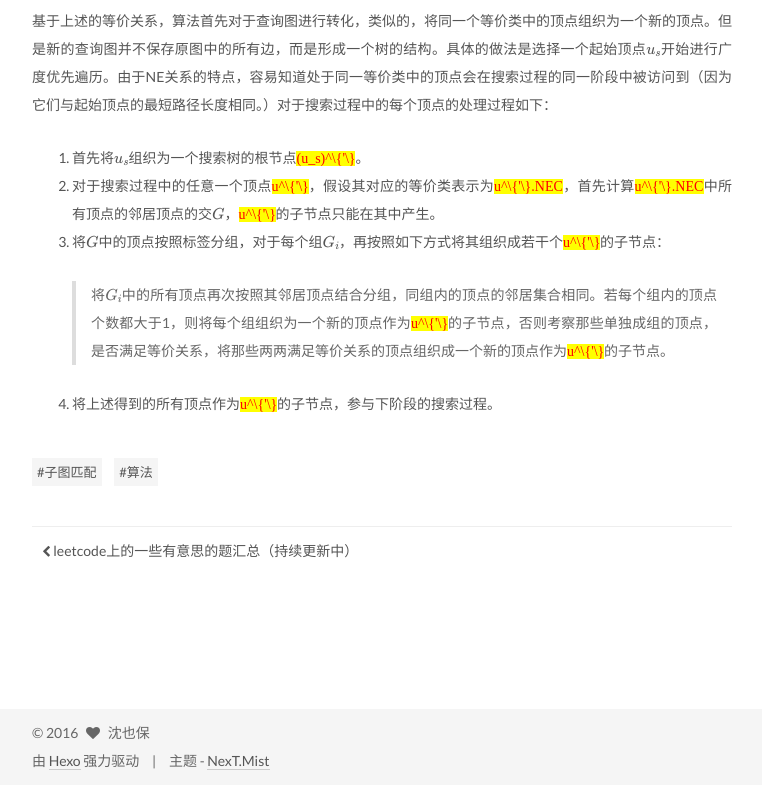
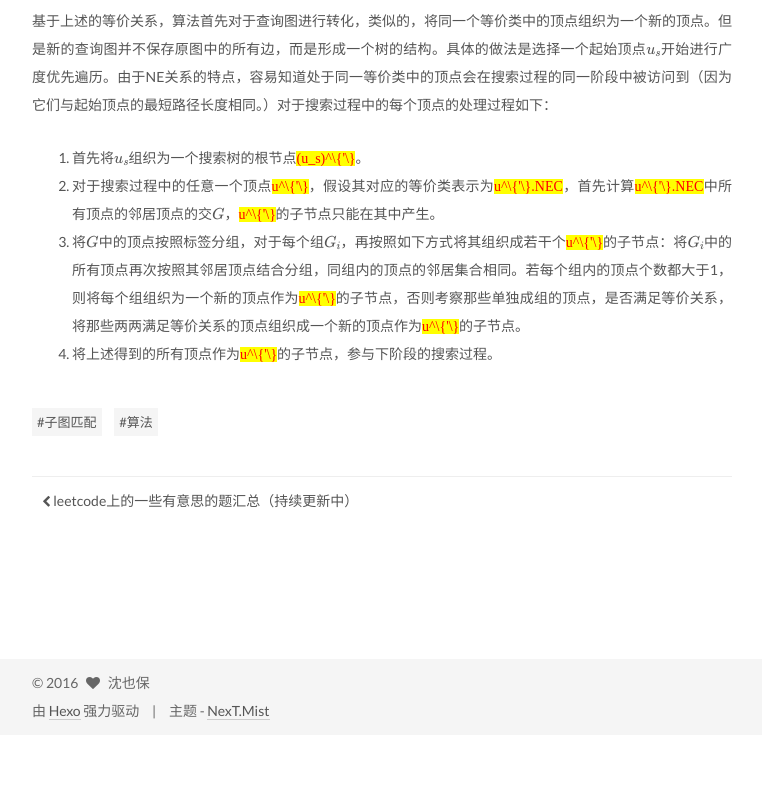
Before and after one commit to Shenyebao/Shenyebao.github.io, a plain HTML site: page 2016/04/27/TurboIso/index.html in a window 1280 px wide. Shown: the part 1547-2332 px from the top of the page, without its empty margins (98-860 px from the left). After the commit the page ends 2282 px from the top, so only its background shows below. Drawn offline with nearby package versions, Linux system fonts and the light colour scheme; some packages are replaced by stand-ins of ours; a script that the page names is missing.

Commit message:
Site updated: 2016-05-04 20:23:45

```diff
--- a/2016/04/27/TurboIso/index.html
+++ b/2016/04/27/TurboIso/index.html
@@ -87,7 +87,7 @@
 <meta property="og:site_name" content="沈也保的Blog">
 <meta property="og:description" content="算法来自SIGMOD’2013的文章：TurboISO: Towards UltraFast and Robust Subgraph Isomorphism Search in Large Graph Databases。从时间上来讲，这个算法的提出要比BoostIso早，但是它比BoostIso复杂很多，而且文章叙述的也很不清楚，所以放到后面来写。">
 <meta property="og:image" content="http://static.zybuluo.com/shenyebao/v98xafwdmtn5ngfo60q2sde6/example1.png">
-<meta property="og:updated_time" content="2016-05-04T12:22:18.000Z">
+<meta property="og:updated_time" content="2016-05-04T12:23:24.000Z">
 <meta name="twitter:card" content="summary">
 <meta name="twitter:title" content="子图匹配算法：TurboIso">
 <meta name="twitter:description" content="算法来自SIGMOD’2013的文章：TurboISO: Towards UltraFast and Robust Subgraph Isomorphism Search in Large Graph Databases。从时间上来讲，这个算法的提出要比BoostIso早，但是它比BoostIso复杂很多，而且文章叙述的也很不清楚，所以放到后面来写。">
@@ -330,13 +330,8 @@
 <ol>
 <li>首先将<span>$u_s$</span><!-- Has MathJax -->组织为一个搜索树的根节点<span>$(u_s)^\{&apos;\}$</span><!-- Has MathJax -->。</li>
 <li>对于搜索过程中的任意一个顶点<span>$u^\{&apos;\}$</span><!-- Has MathJax -->，假设其对应的等价类表示为<span>$u^\{&apos;\}.NEC$</span><!-- Has MathJax -->，首先计算<span>$u^\{&apos;\}.NEC$</span><!-- Has MathJax -->中所有顶点的邻居顶点的交$G$，<span>$u^\{&apos;\}$</span><!-- Has MathJax -->的子节点只能在其中产生。</li>
-<li><p>将$G$中的顶点按照标签分组，对于每个组$G_i$，再按照如下方式将其组织成若干个<span>$u^\{&apos;\}$</span><!-- Has MathJax -->的子节点：</p>
-<blockquote>
-<p>将$G_i$中的所有顶点再次按照其邻居顶点结合分组，同组内的顶点的邻居集合相同。若每个组内的顶点个数都大于1，则将每个组组织为一个新的顶点作为<span>$u^\{&apos;\}$</span><!-- Has MathJax -->的子节点，否则考察那些单独成组的顶点，是否满足等价关系，将那些两两满足等价关系的顶点组织成一个新的顶点作为<span>$u^\{&apos;\}$</span><!-- Has MathJax -->的子节点。</p>
-</blockquote>
-</li>
-<li><p>将上述得到的所有顶点作为<span>$u^\{&apos;\}$</span><!-- Has MathJax -->的子节点，参与下阶段的搜索过程。</p>
-</li>
+<li>将$G$中的顶点按照标签分组，对于每个组$G_i$，再按照如下方式将其组织成若干个<span>$u^\{&apos;\}$</span><!-- Has MathJax -->的子节点：将$G_i$中的所有顶点再次按照其邻居顶点结合分组，同组内的顶点的邻居集合相同。若每个组内的顶点个数都大于1，则将每个组组织为一个新的顶点作为<span>$u^\{&apos;\}$</span><!-- Has MathJax -->的子节点，否则考察那些单独成组的顶点，是否满足等价关系，将那些两两满足等价关系的顶点组织成一个新的顶点作为<span>$u^\{&apos;\}$</span><!-- Has MathJax -->的子节点。</li>
+<li>将上述得到的所有顶点作为<span>$u^\{&apos;\}$</span><!-- Has MathJax -->的子节点，参与下阶段的搜索过程。</li>
 </ol>
 
 
--- a/css/main.css
+++ b/css/main.css
@@ -1534,7 +1534,7 @@ pre .javascript .function {
   width: 4px;
   height: 4px;
   border-radius: 50%;
-  background: #bbd265;
+  background: #fbffa1;
 }
 .links-of-blogroll {
   font-size: 13px;
```
